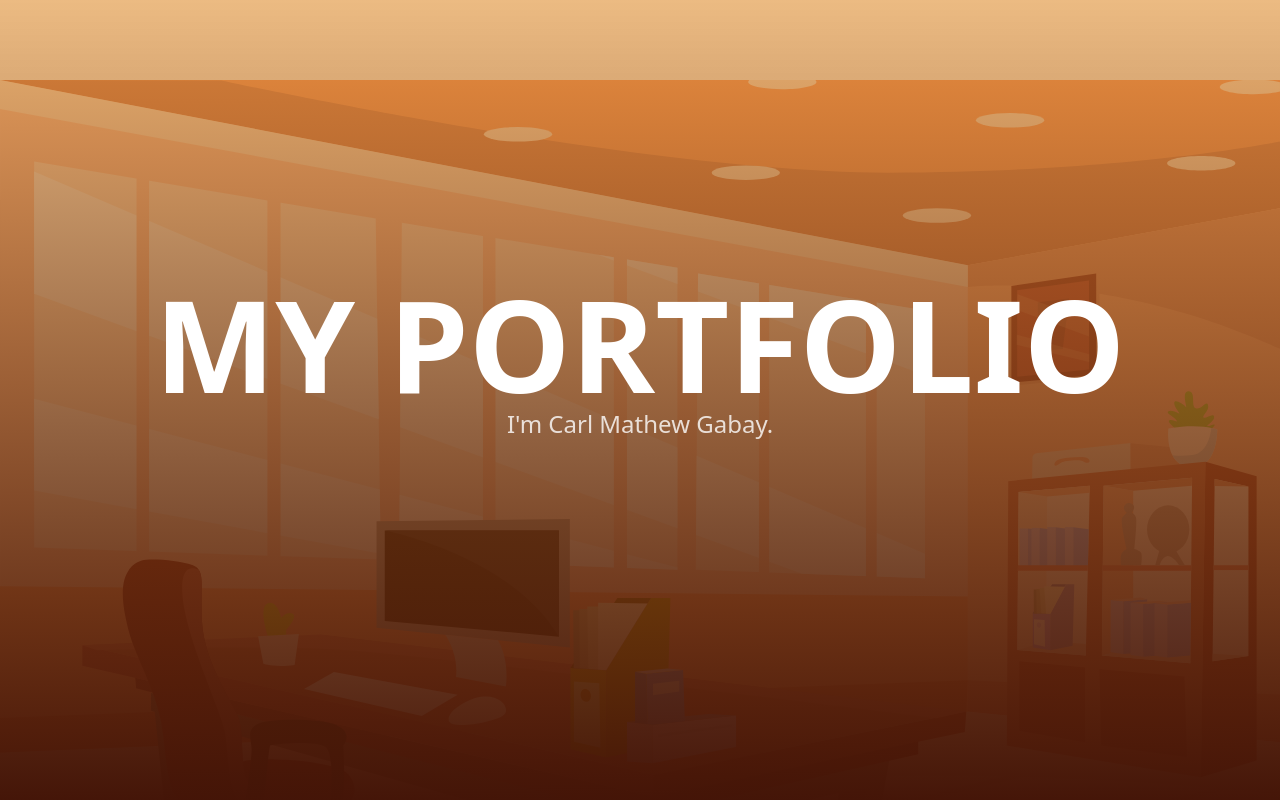
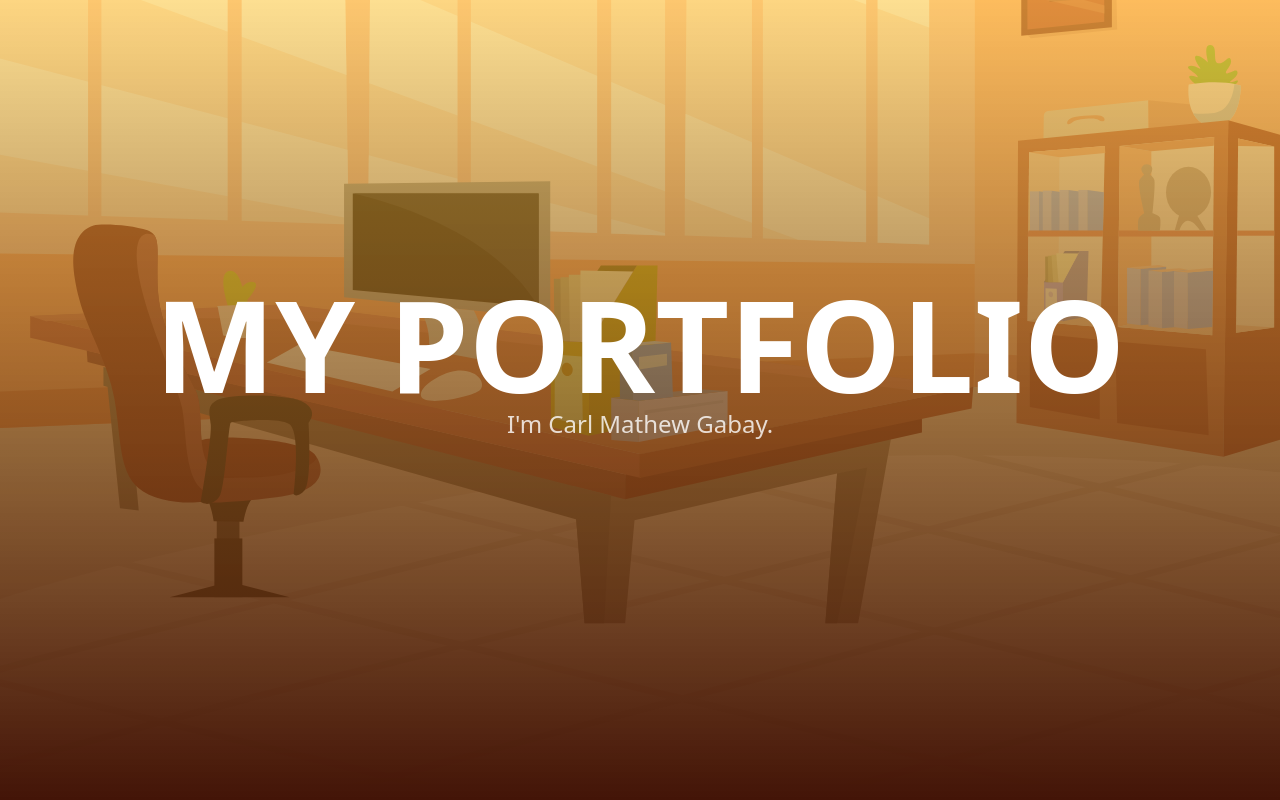
Before and after one commit to CarlM-69/portfolio, a React (Vite) app: page /#/Welcome/ in a window 1280 px wide. Shown: the top 800 px of the page. Built offline with nearby package versions, Linux system fonts and the light colour scheme.

Commit message:
background fix

```diff
--- a/src/pages/Welcome/Welcome.css
+++ b/src/pages/Welcome/Welcome.css
@@ -10,21 +10,8 @@
 	}
 
 	body {
-		@apply mx-0;
-	}
-
-	.bg {
-		@apply fixed top-0 w-screen h-screen z-[-999];
-		@apply bg-[url('/background.svg')] bg-cover bg-no-repeat;
-
-		@apply md:!bg-[center_70%];
-		@apply sm:!bg-[4%_5rem];
-		@apply bg-[17%_-3.5rem];
-	}
-
-	.bg-gradient {
-		@apply absolute top-0 w-full h-[101vh];
-		@apply bg-gradient-to-t from-orange-950 to-amber-600/50;
+		background: linear-gradient(to top, #431407, rgba(251, 191, 36, 0.5)), url('/background.svg');
+		@apply bg-no-repeat bg-fixed bg-cover;
 	}
 
 	.container {
--- a/src/pages/Welcome/Welcome.jsx
+++ b/src/pages/Welcome/Welcome.jsx
@@ -8,7 +8,7 @@ export default function Welcome() {
 				<span className="main-subtitle" id="subtitle">I'm Carl Mathew Gabay. </span>
 				<div className="down-arrow">
 					<svg>
-						<use href="/down-arrow.svg#star" />
+						<use href="/down-arrow.svg" />
 					</svg>
 				</div>
 			</div>
@@ -18,7 +18,6 @@ export default function Welcome() {
 			<div className="container">
 
 			</div>
-			<div className="bg"><div className="bg-gradient" /></div>
 		</>
 	)
 };
```
Also changed, not shown: public/background.svg, src/assets/background.svg.
